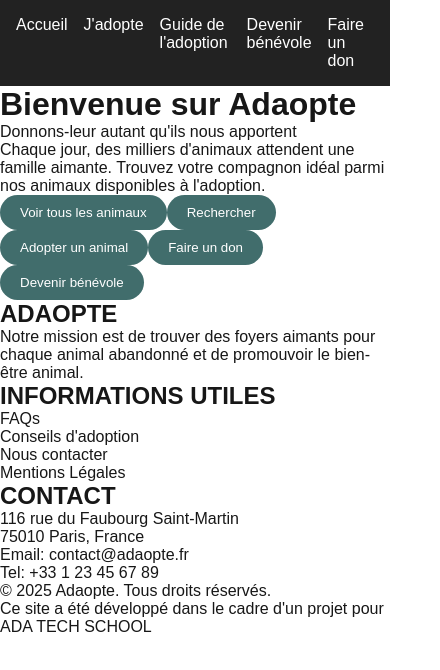
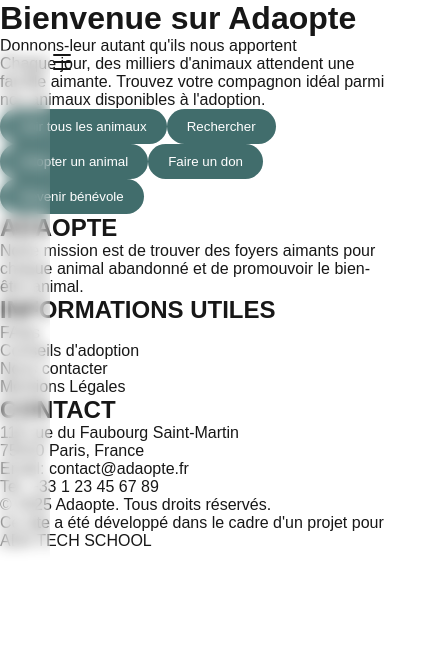
Before and after one commit to Camille-lt/Adaopte_front, a Next.js app: page / in a window 390 px wide. Shown: the top 670 px of the page, 440 px wide, since content can reach past the window. Built offline with nearby package versions, Linux system fonts and the light colour scheme.

Commit message:
menu hamburger tbc

```diff
--- a/src/app/components/navbar.jsx
+++ b/src/app/components/navbar.jsx
@@ -2,11 +2,28 @@
 "use client"
 
 import Link from 'next/link';
+import { useEffect, useState} from 'react';
+import { createIcons, icons } from 'lucide';
+import styles from '../navbar.module.css';
 
 export default function Navbar() {
+  useEffect(() => {
+    // Crée les icônes après le montage du composant
+    createIcons({ icons });
+  }, []);
+
+  // Pour que la navbar se déplie et se replie
+        // const menuHamburger = document.querySelector(".menu-hamburger")
+        // const navLinks = document.querySelector(".nav-links")
+
+        // menuHamburger.addEventListener('click',()=>{
+        // navLinks.classList.toggle('mobile-menu')
+        // })
+
     return (
-       <nav style={{ padding: '1rem', backgroundColor: '#222', color: '#fff' }}>
-  <ul style={{ display: 'flex', gap: '1rem', listStyle: 'none', margin: 0 }}>
+       <nav className={styles.navbar}>
+        <div className={styles.navbarLinks}>
+  <ul className={styles.navbarLinks}>
     <li>
       <Link href="/" style={{ color: 'white', textDecoration: 'none' }}>
         Accueil
@@ -33,6 +50,8 @@ export default function Navbar() {
       </Link>
     </li>
   </ul>
+  </div>
+  <i className='menu' data-lucide="menu"></i>
 </nav>
     )
 }
--- /dev/null
+++ b/src/app/navbar.module.css
@@ -0,0 +1,81 @@
+.navbar {
+    position: absolute;
+    margin: 50px;
+    display: flex;
+    align-items: center;
+    justify-content: space-between;
+    width: 100%;
+    box-sizing: border-box;
+}
+
+.navbar a {
+color: pink;
+}
+
+.navbar .navbarLinks ul li{
+    display: flex;
+}
+
+/* .navbarLinks {
+    text-decoration: none;
+} */
+
+.navbar .navbarLinks li{
+    margin: 0 25px;
+    color: pink;
+}
+
+.navbar .navbarLinks li.active a{
+    color: #ed3c57;
+    font-weight: 600;
+}
+
+.navbar .menu {
+    display: none;
+    position: absolute;
+    top: 50px;
+    right: 50px;
+    width: 35px;
+}
+
+
+@media screen and (max-width: 900px) {
+    .navbar{
+        padding: 0;
+    }
+    .navbar .menu {
+        display: block;
+    }
+
+    .mobile-menu {
+        margin-left: 0;
+    }
+
+    .navbarLinks {
+        top: 0;
+        left: 0;
+        position: absolute;
+        background-color: rgba(255, 255, 255, 0.138);
+        backdrop-filter: blur(7px);
+        display: flex;
+        justify-content: center;
+        align-items: center;
+        width: 100%;
+        height: 100vh;
+        margin-left: -100%;
+        transition: all 0.5s ease;
+    }
+
+    .navbarLinks ul {
+        display: flex;
+        flex-direction: column;
+        align-items: center;
+    }
+
+    .navbar .navbarLinks ul li{
+    display: flex;
+    margin: 25px 0;
+    font-size: 1.2em;
+}
+
+}
```
Also changed, not shown: package.json (+5 -4 lines), 1 other file (tests, documents, lock files or other folders).
